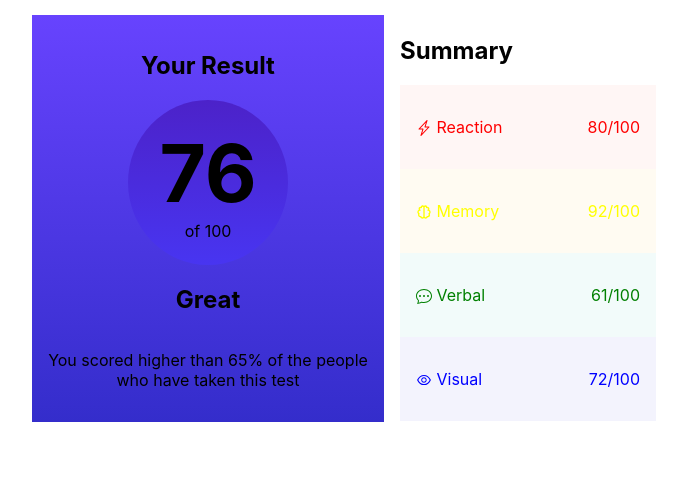
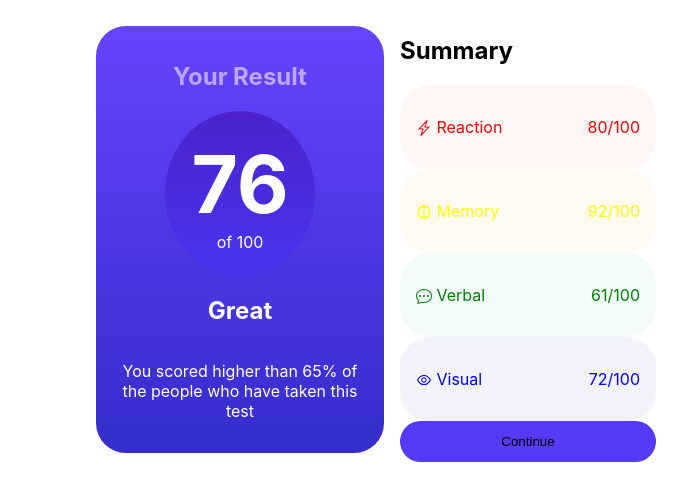
Before and after one commit to MirkusX/results-summary-component, a React (Create React App) app: page / in a window 1280 px wide. Shown: the top 500 px of the page, without its empty margins (256-943 px from the left). Built offline with nearby package versions, Linux system fonts and the light colour scheme.

Commit message:
added button

```diff
--- a/src/App.js
+++ b/src/App.js
@@ -1,6 +1,7 @@
 import "./App.css";
 import { array } from "./components/array";
 import {
+  StyledButton,
   StyledDiv,
   StyledH1,
   StyledP,
@@ -12,7 +13,7 @@ function App() {
     <div className="App">
       <StyledSection>
         <StyledDiv columnBlue>
-          <h1>Your Result</h1>
+          <StyledH1 gray>Your Result</StyledH1>
           <StyledDiv circle>
             <StyledH1 circleH1>76</StyledH1>
             <StyledP>of 100</StyledP>
@@ -39,6 +40,7 @@ function App() {
               );
             })}
           </div>
+          <StyledButton>Continue</StyledButton>
         </StyledDiv>
       </StyledSection>
     </div>
--- a/src/components/StyledComponents.js
+++ b/src/components/StyledComponents.js
@@ -30,22 +30,23 @@ export const StyledDiv = styled.div`
   display: flex;
   flex-direction: row;
   justify-content: space-between;
-  width: 70%;
   padding: 1em;
+  border-radius: 30px;
   ${(props) => {
     if (props.column)
       return `
     flex-direction: column;
-    width: 25%;
+    width: 20%;
     `;
   }}
   ${(props) => {
     if (props.columnBlue)
       return `
     flex-direction: column;
-    width: 25%;
+    width: 20%;
    background: rgb(52,45,203);
   background: linear-gradient(0deg, rgba(52,45,203,1) 0%, rgba(103,67,254,1) 100%);
+  color: white;
     `;
   }}
   ${(props) => {
@@ -53,7 +54,7 @@ export const StyledDiv = styled.div`
       return `
     flex-direction: column;
     border-radius: 50%;
-    width: 35%;
+    width: 40%;
     height: auto;
     background: rgb(72,53,241);
 background: linear-gradient(0deg, rgba(72,53,241,1) 0%, rgba(76,34,201,1) 100%);
@@ -71,8 +72,21 @@ export const StyledH1 = styled.h1`
     margin: 0;
     text-align: center;`;
   }}
+  ${(props) => {
+    if (props.gray)
+      return `
+    color: #B8A8F7;
+    text-align: center;`;
+  }}
 `;
 
 export const StyledP = styled.p`
   margin: 0;
 `;
+
+export const StyledButton = styled.button`
+  background-color: #553af7;
+  border: none;
+  border-radius: 30px;
+  padding: 1em;
+`;
```
